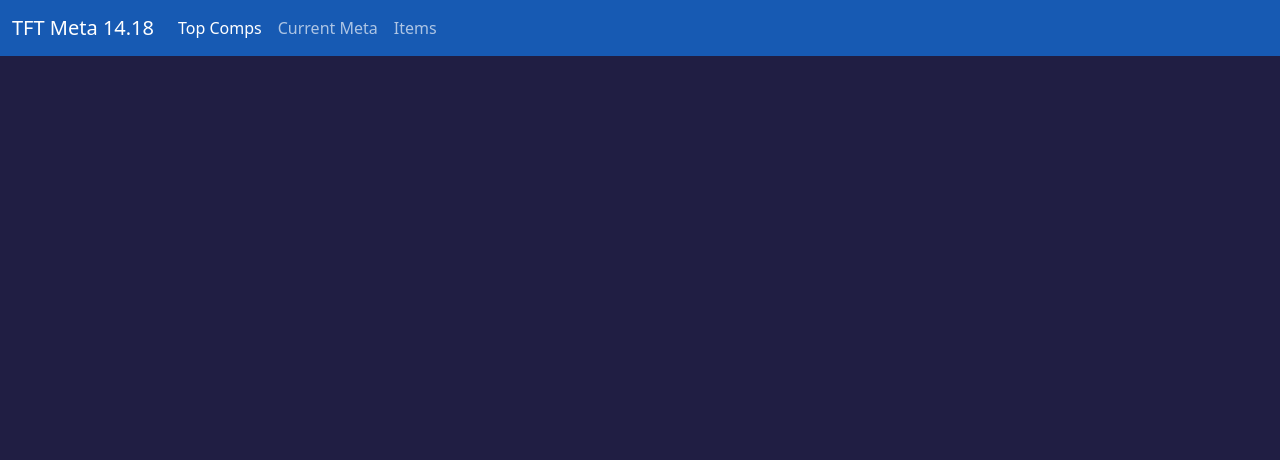
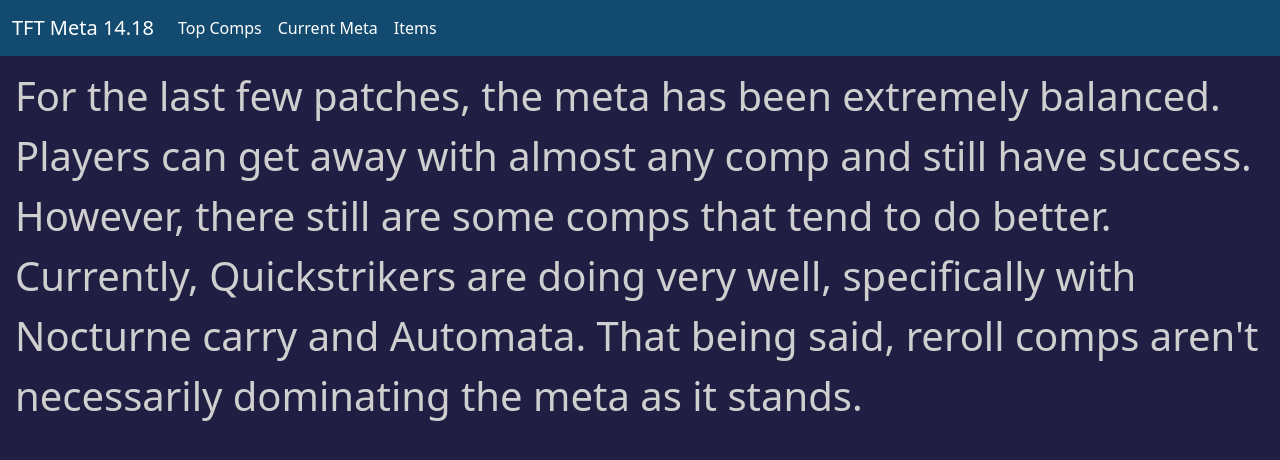
Before and after one commit to logans77999/TFT-Meta-Website, a plain HTML site: page pages/currentmeta.html in a window 1280 px wide. Drawn offline with nearby package versions, Linux system fonts and the light colour scheme; files that its build step writes are made by us from their sources.

Commit message:
Update currentmeta.html

```diff
--- a/pages/currentmeta.html
+++ b/pages/currentmeta.html
@@ -7,13 +7,13 @@
   <title>TFT Meta</title>
   <link href="https://cdn.jsdelivr.net/npm/bootstrap@5.3.0-alpha2/dist/css/bootstrap.min.css" rel="stylesheet"
     integrity="sha384-aFq/bzH65dt+w6FI2ooMVUpc+21e0SRygnTpmBvdBgSdnuTN7QbdgL+OapgHtvPp" crossorigin="anonymous">
-  <link rel="stylesheet" href="./style.css" />
+  <link rel="stylesheet" href="../style.css" />
   <style>
 
   </style>
-<nav class="navbar navbar-expand-lg" style="background-color: #175ab3;">
+<nav class="navbar navbar-expand-lg" style="background-color: #134B70;">
     <div class="container-fluid">
-      <a class="navbar-brand" href="#">TFT Meta 14.18</a>
+      <a class="navbar-brand" style="color: white" href="#">TFT Meta 14.18</a>
       <button class="navbar-toggler" type="button" data-bs-toggle="collapse" data-bs-target="#navbarSupportedContent" aria-controls="navbarSupportedContent" aria-expanded="false" aria-label="Toggle navigation">
         <span class="navbar-toggler-icon"></span>
       </button>
@@ -23,10 +23,10 @@
             <a class="nav-link active" aria-current="page" href="../index.html">Top Comps</a>
           </li>
           <li class="nav-item">
-            <a class="nav-link" href="../pages/currentmeta.html">Current Meta</a>
+            <a class="nav-link" style="color: white" href="../pages/currentmeta.html">Current Meta</a>
           </li>
           <li class="nav-item">
-            <a class="nav-link" href="../pages/items.html">Items</a>
+            <a class="nav-link" style="color: white" href="../pages/items.html">Items</a>
           </li>
             </ul>
           </li>
@@ -35,3 +35,13 @@
     </div>
   </nav>
 </head>
+
+<body>
+  <div>
+  <p class="meta">
+  For the last few patches, the meta has been extremely balanced. Players can get away with almost any comp and still have success.
+  However, there still are some comps that tend to do better. Currently, Quickstrikers are doing very well, specifically with Nocturne carry and Automata. That being said,
+  reroll comps aren't necessarily dominating the meta as it stands.
+  </p>
+  </div>
+</body>
```
